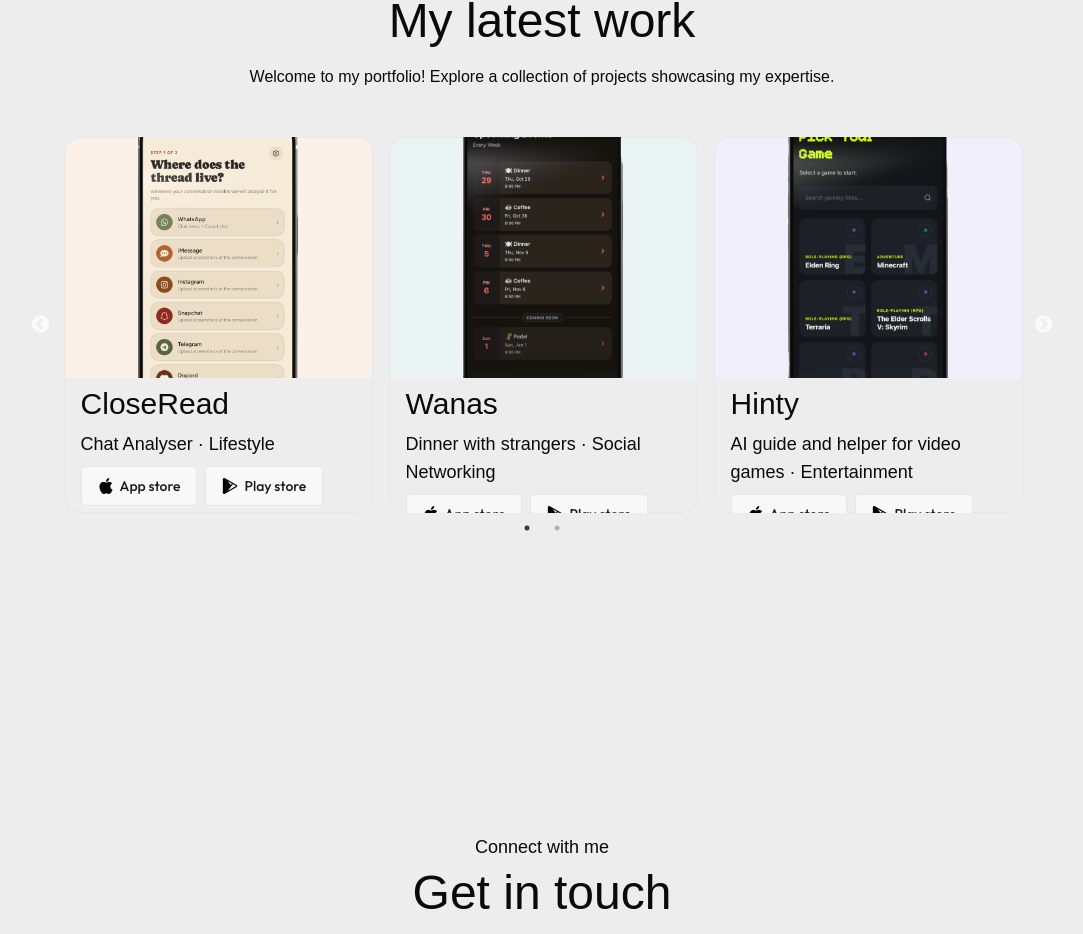
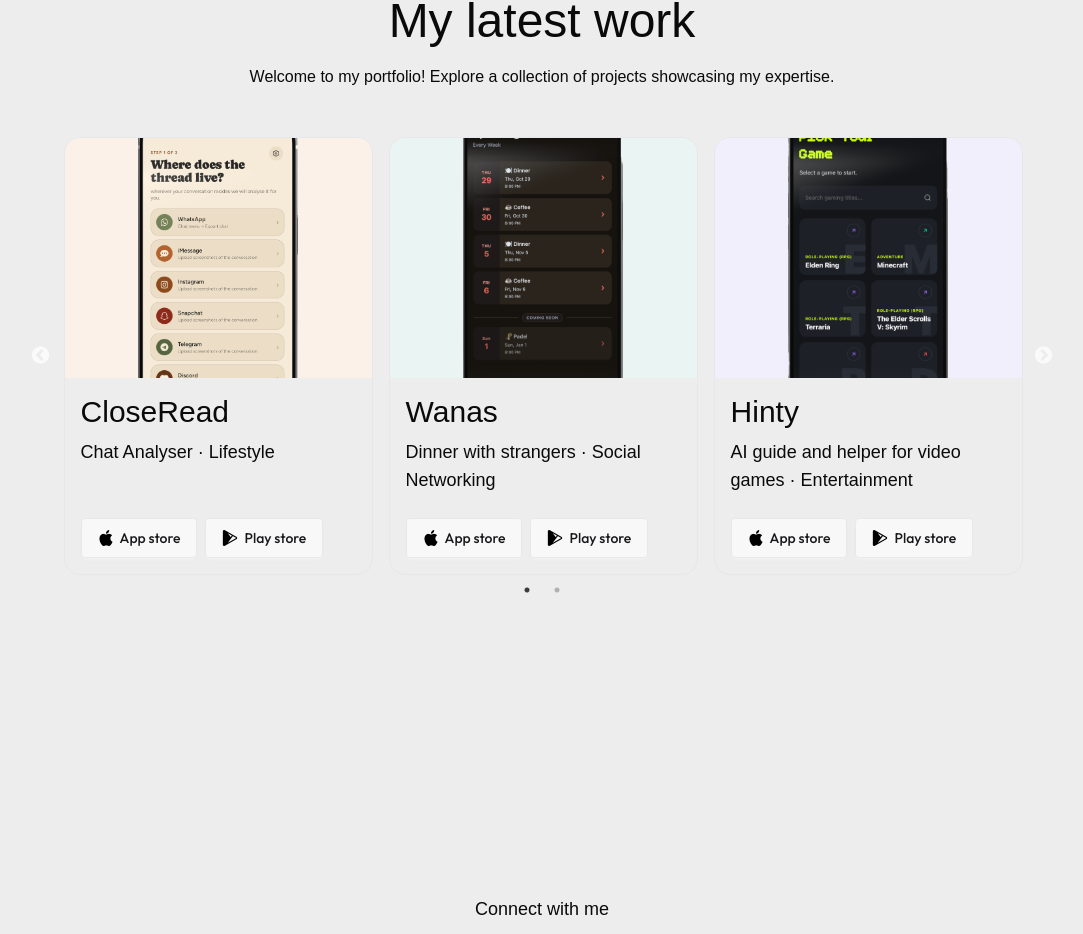
Before and after one commit to G1d00/portfolio, a Next.js app: page / in a window 1280 px wide. Shown: the part 1613-2547 px from the top of the page, without its empty margins (98-1181 px from the left). Built offline with nearby package versions, Linux system fonts and the light colour scheme; a web font is replaced by a local one.

Commit message:
fix the project card layout

```diff
--- a/components/ProjectCard.tsx
+++ b/components/ProjectCard.tsx
@@ -14,17 +14,17 @@
 
 const ProjectCard = ({ image, name, description, backgroundClass }: ProjectCardProps) => {
     return (
-    <article className="border border-gray-200 rounded-2xl min-h-[47vh] max-h-[47vh]">
-      <div className={`${backgroundClass} flex items-end justify-center h-[30vh] rounded-t-2xl`}>
-        <Image src={image} alt=""  className='w-40' />
+    <article className="flex h-full flex-col overflow-hidden rounded-2xl border border-gray-200">
+      <div className={`${backgroundClass} flex h-[30vh] items-end justify-center`}>
+        <Image src={image} alt="" className="w-40" />
       </div>
 
-      <div className="pl-4 pr-1 py-2 flex flex-col justify-around gap-2">
+      <div className="flex flex-1 flex-col gap-2 p-4">
         <h2 className="text-3xl font-ovo">{name}</h2>
-        <p className="text-lg font-ovo">{description}</p>
-        <div className="flex gap-2 items-center">
-          <button className="btn"><Image src={applelogo} alt='' className='w-4'/><h3 className='font-medium'>App store</h3></button>
-          <button className="btn"><Image src={playlogo} alt='' className='w-4'/><h3 className='font-medium'>Play store</h3></button>
+        <p className="min-h-18 text-lg font-ovo">{description}</p>
+        <div className="mt-auto flex flex-wrap items-center gap-2">
+          <button className="btn"><Image src={applelogo} alt="" className="w-4" /><h3 className="font-medium">App store</h3></button>
+          <button className="btn"><Image src={playlogo} alt="" className="w-4" /><h3 className="font-medium">Play store</h3></button>
         </div>
       </div>
     </article>
```
